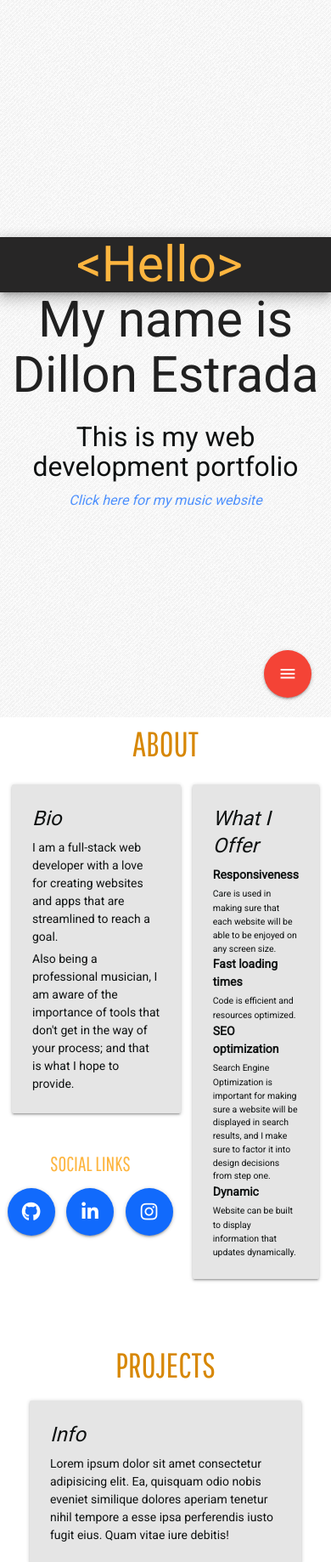
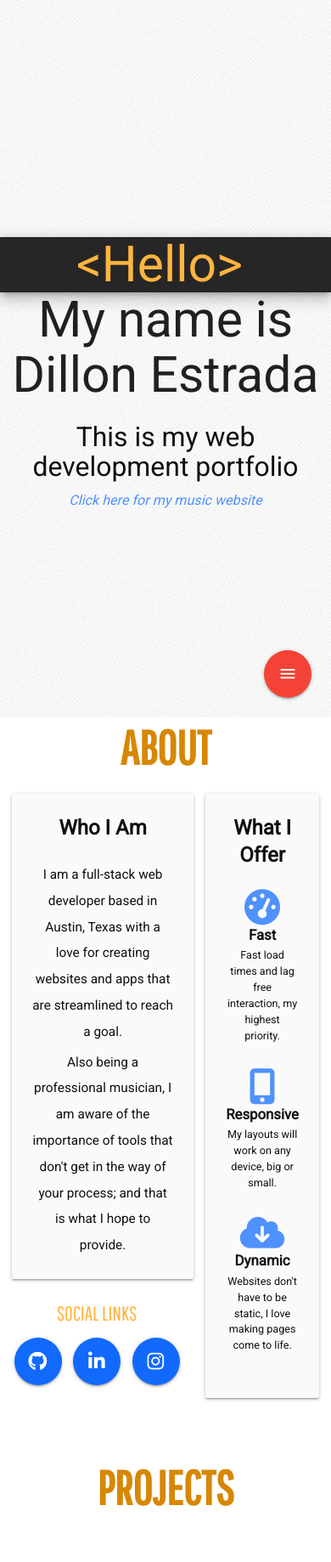
Before and after one commit to delaneyestrada/portfoliosite, a Flask app: page / in a window 390 px wide. Shown: the top 1838 px of the page at 85% size. Run offline with Flask 2, Linux system fonts and the light colour scheme; some libraries are stand-ins or nearby versions.

Commit message:
added responsiveness

```diff
--- a/static/css/main.css
+++ b/static/css/main.css
@@ -8,6 +8,11 @@
   vertical-align: baseline;
   background: transparent;
   font-family: "Roboto", sans-serif;
+}
+
+html, body {
+  height: 100%;
+  min-height: 100%;
 }
 
 @keyframes show-hide {
@@ -42,8 +47,8 @@
     margin-right: auto;
     display: grid;
     grid-template-columns: auto 320px auto;
-    grid-template-rows: auto;
-    grid-template-areas: ". header ." ". content ." ". proj1 ." ". proj2 ." ". proj3 ." ". proj4 .";
+    grid-template-rows: 1fr 1fr 2fr 2fr 2fr 2fr;
+    grid-template-areas: ". header ." ". content ." ". projects ." ". projects ." ". projects ." ". projects .";
   }
 
   .img-container .overlay {
@@ -120,6 +138,15 @@
 /* TAGS */
 html {
   scroll-snap-type: y proximity;
+}
+
+small {
+  font-size: 90%;
+}
+
+p {
+  font-size: 1.1em;
+  line-height: 2em;
 }
 
 a {
@@ -179,21 +206,26 @@ section:not(:first-of-type) {
 
 .card-title {
   font-family: "Roboto", sans-serif;
+  font-weight: 600 !important;
+  margin-bottom: 1em !important;
 }
 
 .card {
-  background-color: #e5e5e5ff;
+  background-color: #fafafa;
   color: #0e1111;
 }
 
 /* SECTIONS */
 section {
   scroll-snap-align: start;
+  min-height: 50vh;
 }
 section h3 {
   font-family: "Pathway Gothic One", sans-serif;
   margin-top: 5px;
-  line-height: 125%;
+  line-height: 110%;
+  font-size: 4em;
+  font-weight: 900;
 }
 
 /* HEADER SECTION */
@@ -293,33 +331,75 @@ section#home {
   border-bottom: #D78703 1px solid;
 }
 
+/* DARK MODE TOGGLE */
+#side-nav .toggle-container {
+  display: flex;
+  flex-direction: column;
+  align-items: center;
+  font-size: 1.5em;
+}
+#side-nav i {
+  margin-bottom: 10px;
+}
+#side-nav input[type=checkbox] {
+  height: 0;
+  width: 0;
+  visibility: hidden;
+}
+#side-nav label {
+  cursor: pointer;
+  text-indent: -9999px;
+  width: 52px;
+  height: 27px;
+  background: grey;
+  float: right;
+  border-radius: 100px;
+  position: relative;
+}
+#side-nav label:after {
+  content: "";
+  position: absolute;
+  top: 3px;
+  left: 3px;
+  width: 20px;
+  height: 20px;
+  background: #faf;
+  border-radius: 90px;
+  transition: 0.3s;
+}
+#side-nav input:checked + label {
+  background: #131922;
+}
+#side-nav input:checked + label:after {
+  left: calc(100% - 5px);
+  transform: translateX(-100%);
+}
+#side-nav label:active:after {
+  width: 45px;
+}
+
 /* PROJECT SECTION */
 section#projects {
   margin-left: auto;
   margin-right: auto;
   display: grid;
   grid-template-columns: auto 320px 320px 200px auto;
-  grid-template-rows: auto;
-  grid-template-areas: ". header header header ." ". proj1 proj2 content ." ". proj3 proj4 content .";
+  grid-template-rows: 2fr 4fr 4fr;
+  grid-template-areas: ". header header header ." ". projects projects content ." ". projects projects content .";
 }
 
-.img-container:nth-of-type(1) {
-  grid-area: proj1;
-}
-
-.img-container:nth-of-type(2) {
-  grid-area: proj2;
-}
-
-.img-container:nth-of-type(3) {
-  grid-area: proj3;
-}
-
-.img-container:nth-of-type(4) {
-  grid-area: proj4;
+#projects-container {
+  display: flex;
+  flex-wrap: wrap;
+  grid-area: projects;
+  height: 100%;
+  width: 100%;
+  justify-content: center;
+  align-content: center;
 }
 
 #projects-card {
+  align-self: center;
   grid-area: content;
   margin: 0;
 }
@@ -399,7 +482,17 @@ section#about {
 
 .offering-header {
   font-weight: bold;
+  font-size: 1.2em;
   justify-content: start;
+}
+
+.offering-icon {
+  font-size: 3em;
+  color: #4f91fd;
+}
+
+.offering {
+  margin-bottom: 2em;
 }
 
 #bio-card {
--- a/static/css/main.scss
+++ b/static/css/main.scss
@@ -1,6 +1,6 @@
 /* GLOBAL */
 
-$white: #e5e5e5ff;
+    $white: #fafafa;
     $black: #0e1111;
     $primary: #fca311ff;
     $primary-light: #fdb53f;
@@ -17,7 +17,7 @@ $pathway-gothic: 'Pathway Gothic One',
 sans-serif;
 $roboto: 'Roboto', sans-serif;
 
-$num-projects: 4;
+// $num-projects: 4;
 $ratio-percent: 56.25%;
 
 * {
@@ -30,7 +30,10 @@ $ratio-percent: 56.25%;
     background: transparent;
     font-family: $roboto;
 }
-
+html, body {
+    height: 100%;
+    min-height: 100%;
+}
 @keyframes show-hide {
     0% {
         opacity: 0%;
@@ -69,14 +72,14 @@ $ratio-percent: 56.25%;
         margin-right: auto;
         display: grid;
         grid-template-columns: auto 320px auto;
-        grid-template-rows: auto;
+        grid-template-rows: 1fr 1fr 2fr 2fr 2fr 2fr;
         grid-template-areas:
         ". header ."
         ". content ."
-        ". proj1 ."
-        ". proj2 ."
-        ". proj3 ."
-        ". proj4 ."
+        ". projects ."
+        ". projects ."
+        ". projects ."
+        ". projects ."
         ;
     }
     .img-container .overlay {
@@ -167,6 +184,15 @@ $ratio-percent: 56.25%;
 /* TAGS */
 html {
     scroll-snap-type: y proximity;
+}
+
+small {
+    font-size: 90%;
+}
+
+p {
+    font-size: 1.1em;
+    line-height: 2em;
 }
 
 a {
@@ -233,7 +259,9 @@ section:not(:first-of-type) {
 }
 
 .card-title {
-    font-family: 'Roboto', sans-serif
+    font-family: 'Roboto', sans-serif;
+    font-weight: 600 !important;
+    margin-bottom: 1em !important;
 }
 
 .card {
@@ -244,10 +272,13 @@ section:not(:first-of-type) {
 /* SECTIONS */
 section {
     scroll-snap-align: start;
+    min-height: 50vh;
     h3 {
         font-family: $pathway-gothic;
         margin-top: 5px;
-    line-height: 125%
+        line-height: 110%;
+        font-size: 4em;
+        font-weight: 900;
     }
 }
 
@@ -358,27 +394,92 @@ section#home {
     border-bottom: $primary-dark 1px solid;
 }
 
+/* DARK MODE TOGGLE */
+#side-nav {
+    .toggle-container {
+        display: flex;
+        flex-direction: column;
+        align-items: center;
+        font-size: 1.5em;
+    }
+    i {
+        margin-bottom: 10px;
+    }
+    input[type=checkbox]{
+        height: 0;
+        width: 0;
+        visibility: hidden;
+    }
+
+    label {
+        cursor: pointer;
+        text-indent: -9999px;
+        width: 52px;
+        height: 27px;
+        background: grey;
+        float: right;
+        border-radius: 100px;
+        position: relative;
+    }
+
+    label:after {
+        content: '';
+        position: absolute;
+        top: 3px;
+        left: 3px;
+        width: 20px;
+        height: 20px;
+        background: #faf;
+        border-radius: 90px;
+        transition: 0.3s;
+    }
+
+    input:checked + label {
+        background: $tertiary-dark
+    }
+
+    input:checked + label:after {
+        left: calc(100% - 5px);
+        transform: translateX(-100%);
+    }
+
+    label:active:after {
+        width: 45px;
+    }
+}
+
 /* PROJECT SECTION */
 section#projects {
     margin-left: auto;
     margin-right: auto;
     display: grid;
     grid-template-columns: auto 320px 320px 200px auto;
-    grid-template-rows: auto;
+    grid-template-rows: 2fr 4fr 4fr;
     grid-template-areas:
     ". header header header ."
-    ". proj1 proj2 content ."
-    ". proj3 proj4 content .";
+    ". projects projects content ."
+    ". projects projects content .";
 }
 
-@for $i from 1 through $num-projects {
-    .img-container:nth-of-type(#{$i}) {
-        grid-area: proj+$i;
-        // justify-self: end;
-    }
+// @for $i from 1 through $num-projects {
+//     .img-container:nth-of-type(#{$i}) {
+//         grid-area: proj+$i;
+//         // justify-self: end;
+//     }
+// }
+
+#projects-container {
+    display: flex;
+    flex-wrap: wrap;
+    grid-area: projects;
+    height: 100%;
+    width: 100%;
+    justify-content: center;
+    align-content: center;
 }
 
 #projects-card {
+    align-self: center;
     grid-area: content;
     margin: 0;
 }
@@ -457,9 +561,20 @@ section#about {
     font-size: 1.7em;
 }
 
+
+
 .offering-header {
     font-weight: bold;
+    font-size: 1.2em;
     justify-content: start;
+}
+
+.offering-icon {
+    font-size: 3em;
+    color: $secondary-light
+}
+.offering {
+    margin-bottom: 2em;
 }
 
 #bio-card {
--- a/templates/base.html
+++ b/templates/base.html
@@ -1,4 +1,4 @@
-<html>
+<html class="light">
 
 <head>
     <title>Dillon Estrada</title>
--- a/templates/index.html
+++ b/templates/index.html
@@ -14,6 +14,12 @@
       </div>
     <div class="row">
         <div class="col m1 z-depth-4" id="side-nav">
+            <div class="toggle-container">
+                <i class="fas fa-adjust"></i>
+                <div class="toggle">
+                <input type="checkbox" id="switch" name="theme" /><label for="switch">Toggle</label>
+                </div>
+            </div>
 
             <div class="nav-items center-align" id="nav-items">
                 <a href="#home">
@@ -69,10 +75,10 @@
 
 
 
-                        <div class="card" id="bio-card">
+                        <div class="card center-align" id="bio-card">
                             <div class="card-content">
-                                <span class="card-title"><em>Bio</em></span>
-                                <p style="margin-bottom:5px;">I am a full-stack web developer with a love for creating
+                                <span class="card-title"<em>Who I Am</span>
+                                <p style="margin-bottom:5px;">I am a full-stack web developer based in Austin, Texas with a love for creating
                                     websites and apps that are streamlined to reach a goal.</p>
                                 <p>Also being a professional musician, I am aware of the importance of tools that don't get in
                                     the way of your process; and that is what I hope to provide.</p>
@@ -80,22 +86,26 @@
                         </div>
 
 
-                        <div class="card" id="offerings-card">
+                        <div class="card center-align" id="offerings-card">
                             <div class="card-content">
-                                <span class="card-title"><em>What I Offer</em></span>
+                                <span class="card-title">What I Offer</span>
                                 <ul>
-                                    <li class="offering-header">Responsiveness</li>
-                                    <li><small>Care is used in making sure that each website will be able to be enjoyed
-                                            on any screen size.</small></li>
-                                    <li class="offering-header">Fast loading times</li>
-                                    <li><small>Code is efficient and resources optimized.</small></li>
-                                    <li class="offering-header">SEO optimization</li>
-                                    <li><small>Search Engine Optimization is important for making sure a website will be
-                                            displayed in search results, and I make sure to factor it into design
-                                            decisions from step one.</small></li>
+                                    <div class="offering">
+                                        <i class="offering-icon fas fa-tachometer-alt"></i>
+                                    <li class="offering-header">Fast</li>
+                                    <li><small>Fast load times and lag free interaction, my highest priority.</small></li>
+                                </div>
+                                    <div class="offering">
+                                        <i class="offering-icon fas fa-mobile-alt"></i>
+                                    <li class="offering-header">Responsive</li>
+                                    <li><small>My layouts will work on any device, big or small.</small></li>
+                                    </div>
+                                    <div class="offering">
+
+                                    <i class="offering-icon fas fa-cloud-download-alt"></i>
                                     <li class="offering-header">Dynamic</li>
-                                    <li><small>Website can be built to display information that updates
-                                            dynamically.</small></li>
+                                    <li><small>Websites don't have to be static, I love making pages come to life. </small></li>
+                                </div>
                                 </ul>
                             </div>
                         </div>
@@ -113,9 +123,9 @@
             <section class="scrollspy" id="projects">
                 <h3 id="project-header" class="center-align section-header">PROJECTS</h3>
 
-
+                            <div id="projects-container">
                                 <div class="img-container">
-                                    <img class="card-img responsive-img" src="http://lorempixel.com/320/180/abstract"/>
+                                    <img class="card-img responsive-img" src="https://via.placeholder.com/320x180/A0A0A0/808080?text=There's"/>
                                     <div class="overlay">
                                         <a class="waves-effect waves-light btn btn-small" href="#">Live Demo</a>
                                         <a class="waves-effect waves-light btn btn-small" href="#">Source Code</a>
@@ -123,7 +133,7 @@
                                 </div>
 
                                 <div class="img-container">
-                                    <img class="card-img responsive-img" src="http://lorempixel.com/320/180/technics"/>
+                                    <img class="card-img responsive-img" src="https://via.placeholder.com/320x180/C0C0C0/808080?text=nothing"/>
                                     <div class="overlay">
                                         <a class="waves-effect waves-light btn btn-small" href="#">Live Demo</a>
                                         <a class="waves-effect waves-light btn btn-small" href="#">Source Code</a>
@@ -132,7 +142,7 @@
 
 
                                 <div class="img-container">
-                                    <img class="card-img responsive-img" src="http://lorempixel.com/320/180/food"/>
+                                    <img class="card-img responsive-img" src="https://via.placeholder.com/320x180/F0F0F0/808080?text=here"/>
                                     <div class="overlay">
                                         <a class="waves-effect waves-light btn btn-small" href="#">Live Demo</a>
                                         <a class="waves-effect waves-light btn btn-small" href="#">Source Code</a>
@@ -141,18 +151,19 @@
 
 
                                 <div class="img-container">
-                                    <img class="card-img responsive-img" src="http://lorempixel.com/320/180/animals"/>
+                                    <img class="card-img responsive-img" src="https://via.placeholder.com/320x180/F5F5F5/808080?text=:("/>
                                     <div class="overlay">
                                         <a class="waves-effect waves-light btn btn-small" href="#">Live Demo</a>
                                         <a class="waves-effect waves-light btn btn-small" href="#">Source Code</a>
                                     </div>
                                 </div>
+                            </div>
 
 
                                 <div class="card" id="projects-card">
                                     <div class="card-content">
                                         <span class="card-title"><em>Info</em></span>
-                                        <p>Lorem ipsum dolor sit amet consectetur adipisicing elit. Ea, quisquam odio nobis eveniet similique dolores aperiam tenetur nihil tempore a esse ipsa perferendis iusto fugit eius. Quam vitae iure debitis!</p>
+                                        <p>As you can probably tell, there are currently no projects here. That means I'm in need of sites to feature. Contact me using the form down below and give me something to show off!</p>
                                     </div>
                                 </div>
 
```
Also changed, not shown: other parts of static/css/main.css (+29 -7 lines), other parts of static/css/main.scss (+33 -11 lines). Lines whose indentation alone changed are shown as unchanged.
